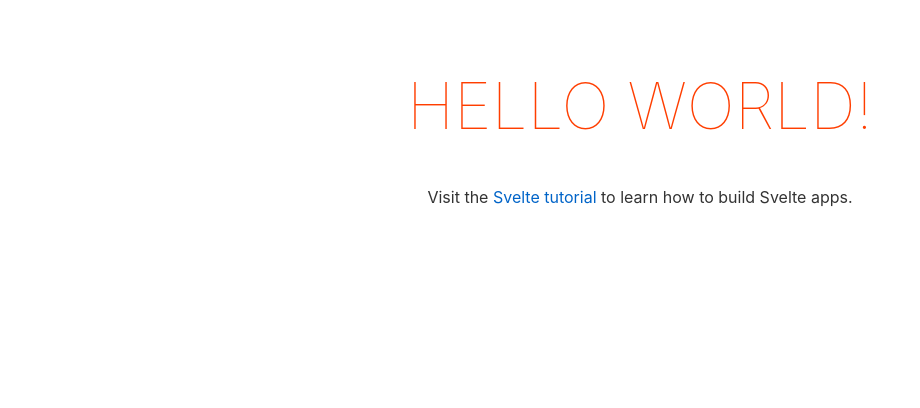
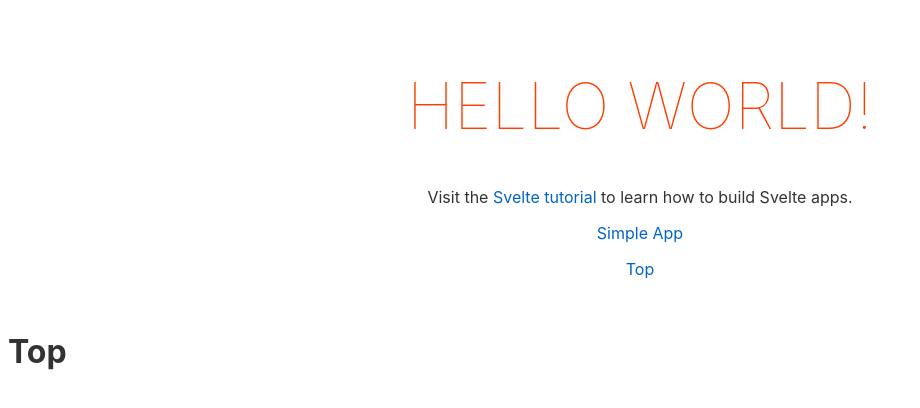
Before and after one commit to miily8310s/svelte-tutorial-apps, a Svelte app: page / in a window 1280 px wide. Shown: the top 408 px of the page, without its empty margins (0-920 px from the left). Built offline with nearby package versions, Linux system fonts and the light colour scheme.

Commit message:
add spa-router

```diff
--- a/src/App.svelte
+++ b/src/App.svelte
@@ -1,11 +1,18 @@
 <script lang="ts">
 	export let name: string;
+
+	import Router from "svelte-spa-router";
+	import routes from './routes'
 </script>
 
 <main>
 	<h1>Hello {name}!</h1>
 	<p>Visit the <a href="https://svelte.dev/tutorial">Svelte tutorial</a> to learn how to build Svelte apps.</p>
+	<p><a href="#/simple">Simple App</a></p>
+	<p><a href="#/">Top</a></p>
 </main>
+
+<Router {routes} />
 
 <style>
 	main {
--- /dev/null
+++ b/src/routes.ts
@@ -0,0 +1,7 @@
+import SimpleApp from './routes/SimpleApp.svelte';
+import Home from './routes/Home.svelte';
+
+export default {
+  '/': Home,
+  '/simple': SimpleApp,
+};
--- /dev/null
+++ b/src/routes/Home.svelte
@@ -0,0 +1 @@
+<h1>Top</h1>
--- /dev/null
+++ b/src/routes/SimpleApp.svelte
@@ -0,0 +1 @@
+<h2>test test test</h2>
```
Also changed, not shown: package.json (+5 -4 lines), 1 other file (tests, documents, lock files or other folders).
